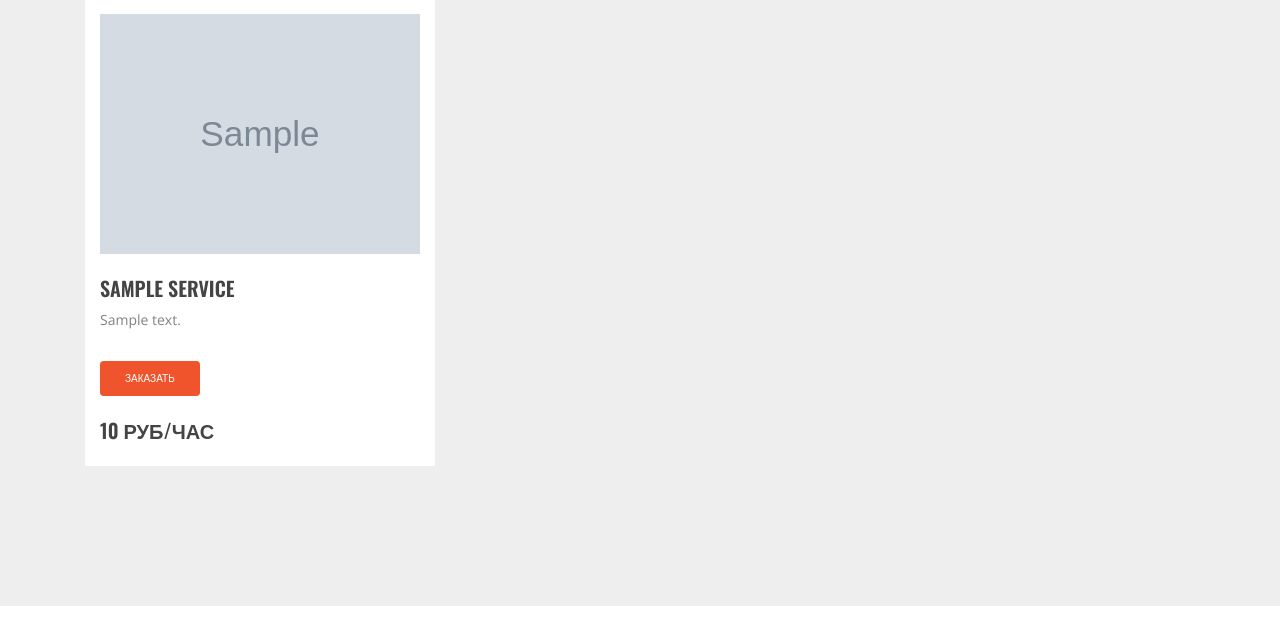
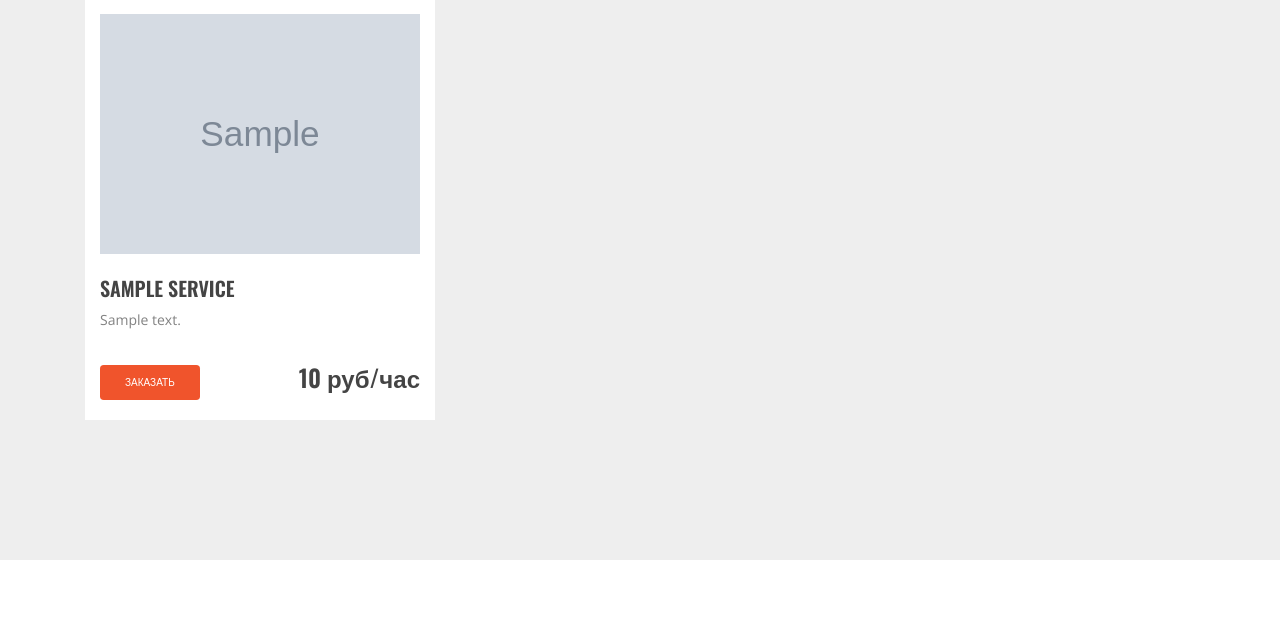
Before and after one commit to Dimon4ik812/construction_site, a Django app: template construction/templates/construction/index.html in a window 1280 px wide. Shown: the part 1619-2263 px from the top of the page. Run offline with Django 5.2, Linux system fonts and the light colour scheme; the template is opened without the code that fills it: values that come from a table or form of the project are taken from there, others are empty; tables that the repository leaves empty hold one stand-in row (values such as "Sample post"); grey boxes marked "Sample" are stand-in pictures; parts of the project's set-up code (start-up, migrations or seed data) failed here and were passed over; some libraries are stand-ins or nearby versions; some web fonts are replaced.

Commit message:
обновления карточки товара

```diff
--- a/construction/templates/construction/index.html
+++ b/construction/templates/construction/index.html
@@ -233,9 +233,10 @@
 								<div class="services">
 									<div class="services__img"><img src="{{ service.image | media_filter }}" alt=""/></div>
 									<h2 class="services__title"><a href="#">{{ service.name }}</a></h2>
-									<div class="services__desc">{{ service.description }}</div>
+									<div class="services__desc">{{ service.description | truncatechars:100 }}</div>
 
 									<!-- btn -->
+									<div class="button-price-container">
 									<a class="btn btn-primary btn-custom"
 									   href="#"
 									   data-bs-toggle="modal"
@@ -247,8 +248,8 @@
 
 <!--									<a class="btn btn btn-primary btn-custom" href="service-single.html">заказать-->
 <!--									</a>&lt;!&ndash; End / btn &ndash;&gt;-->
-									<h2 class="services__title"><a href="#">{{ service.price }} руб/час</a></h2>
-
+									<h2 class="services__price"><a href="#">{{ service.price }} руб/час</a></h2>
+									</div>
 								</div><!-- End / services -->
 						</div>
 						{% endfor %}
--- a/static/css/styles.css
+++ b/static/css/styles.css
@@ -63,3 +63,19 @@
     color: white;
     background-color: rgba(0, 0, 0, 0.5); /* Полупрозрачный фон для текста */
 }
+
+/* Стили для контейнера */
+.button-price-container {
+    display: flex;
+    align-items: center; /* Выравниваем по вертикали */
+    gap: 10px; /* Расстояние между кнопкой и ценой */
+}
+
+/* Стили для кнопки и цены (опционально) */
+.btn-custom {
+    margin-right: auto; /* Если нужно выровнять кнопку по левому краю */
+}
+
+.services__price {
+    margin-left: auto; /* Если нужно выровнять цену по правому краю */
+}
```
